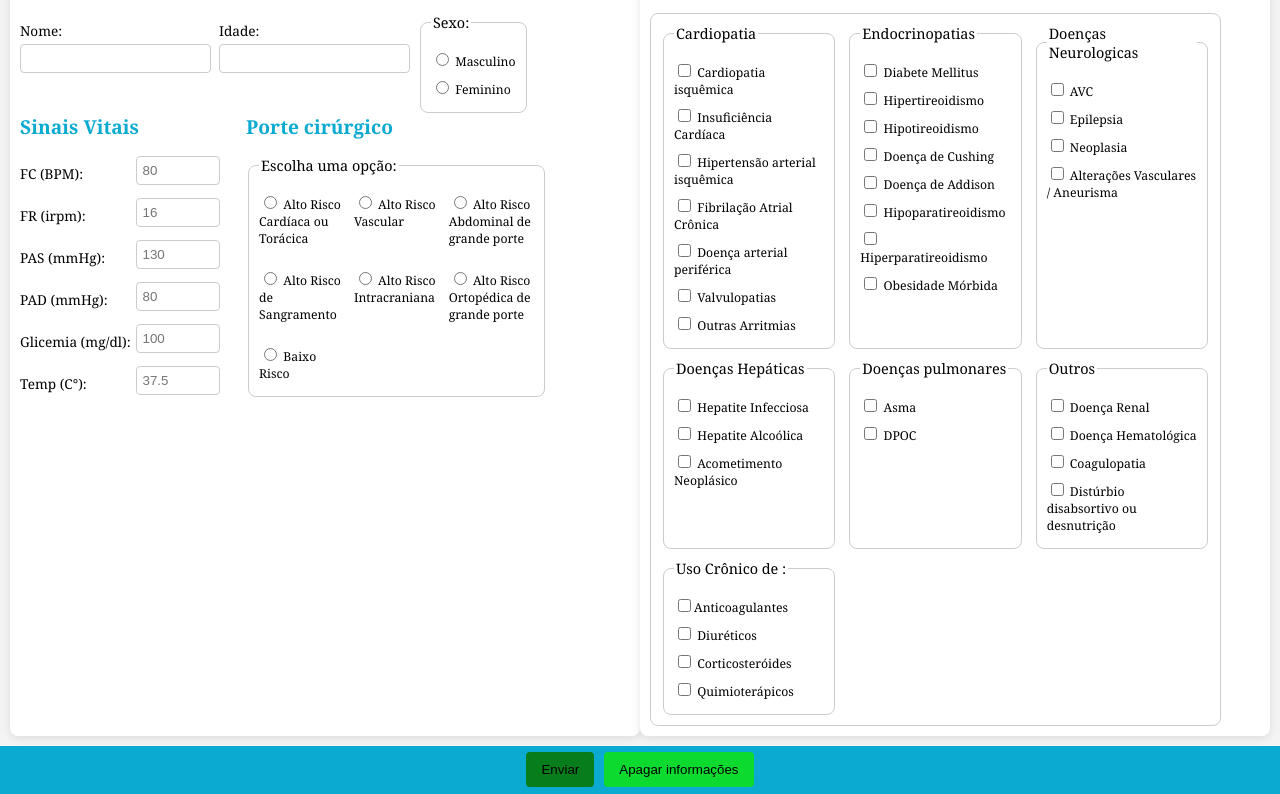
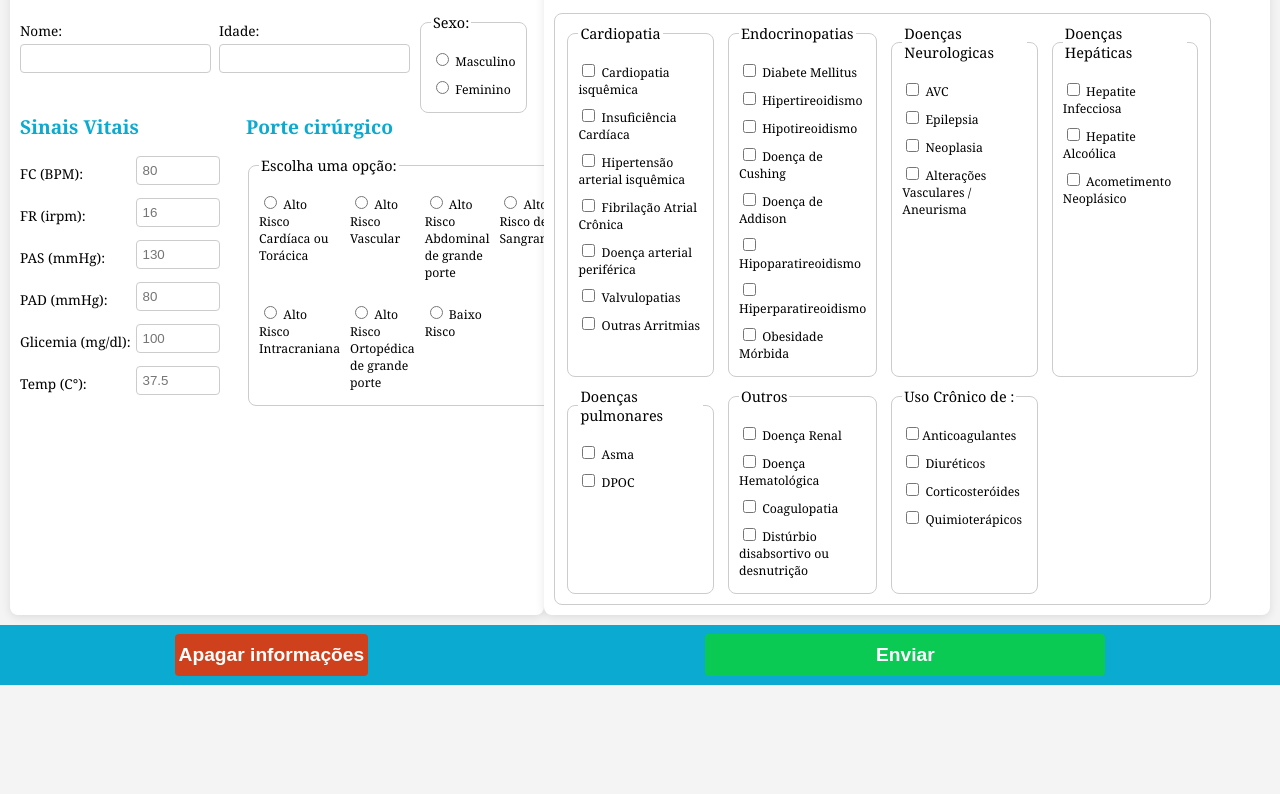
Before and after one commit to Capalbo1/Triagem-pre-anestesica, a plain HTML site: page index.html in a window 1280 px wide. Shown: the part 103-897 px from the top of the page. After the commit the page ends 800 px from the top, so only its background shows below. Drawn offline with nearby package versions, Linux system fonts and the light colour scheme.

Commit message:
percebi que errei no width
comecei uns ajustes novamente na responsividade devido a add um novo campo .

```diff
--- a/index.html
+++ b/index.html
@@ -250,8 +250,8 @@
         </section>
     </main>
     <footer>
-        <button id="enviar" type="submit" class="footer">Enviar</button>
         <button id="reset" type="reset" class="footer">Apagar informações</button>
+        <button id="enviar" type="submit" class="footer">Enviar <i></i></button>
     </footer>
 </body>
 <script src="script.js"></script>
--- a/style.css
+++ b/style.css
@@ -41,7 +41,6 @@ section {
     padding: 10px;
     border-radius: 8px;
     box-shadow: 0 2px 10px rgba(0, 0, 0, 0.1);
-    width: 50%;
     transition: transform 0.2s;
 }
 
@@ -106,17 +105,28 @@ input[type="number"]:focus {
 }
 
 button {
-    padding: 10px 15px; /* Adicione padding aos botões */
+
     border: none;
     border-radius: 4px;
     color: white;
-    background-color: #0baad1;
+    background-color: #000000;
     cursor: pointer;
     transition: background-color 0.2s;
+    margin: 5px;
+    font-size: 1.2em;
+    font-weight: bolder;
 }
 
-button:hover {
-    background-color: #0a8db0; /* Muda a cor ao passar o mouse */
+
+#enviar {
+    background-color: #0aca54;
+    padding: 10px 15px; /* Adicione padding aos botões */
+    width: 400px;
+}
+#reset {
+    background-color: #cf411d;
+    padding: 10px 4px; /* Adicione padding aos botões */
+
 }
 
 .cadastro-enviar {
@@ -145,7 +155,7 @@ fieldset {
 
 .fieldset-grid {
     display: grid;
-    grid-template-columns: repeat(3, 1fr);
+    grid-template-columns: repeat(4, 1fr);
     grid-template-rows: repeat(2, auto);
     gap: 10px;
     padding: 10px; /* Menor padding para o grid */
@@ -160,20 +170,11 @@ div.porte{
 
 footer{
     display: flex;
-    justify-content: center;
+    justify-content: space-around;
     align-items: center;
     height: 6vh;
+    padding: 6px;
     background-color: #0baad1;
-}
-#enviar {
-    margin: 2px 5px;
-    background-color: rgb(7, 126, 27);
-    color: black;
-}
-#reset {
-    margin: 2px 5px;
-    background-color: rgb(13, 218, 47);
-    color: black;
 }
 main {
     display: flex;
@@ -185,11 +186,16 @@ main {
         flex-direction: column; /* Altera para coluna em telas menores */
     }
 
-    section {
-        width: 95%;
+    .cadastro-paciente{
+        width: 90%;
+    }
+    .sinais-vitais{
+        width: 90%;
     }
 
+
 }
+
 @media (max-width: 470px) {
     main {
         flex-direction: column; /* Altera para coluna em telas menores */
@@ -202,6 +208,9 @@ main {
         width:70%;
         height: auto;
 
+    }
+    section{
+        width: 100%;
     }
 
 
@@ -220,6 +229,8 @@ main {
     .fieldset-grid{
         grid-template-columns: repeat(2, 1fr);
     }
+
+
 }
 
 #resultado{
@@ -260,3 +271,14 @@ main {
 .hidden {
     display: none;
 }
+
+.cadastro-paciente{
+    min-width: 40%;
+}
+.sinais-vitais{
+    min-width: 56%;
+
+}
+#shadow-host-companion{
+    display: none;
+}
```
